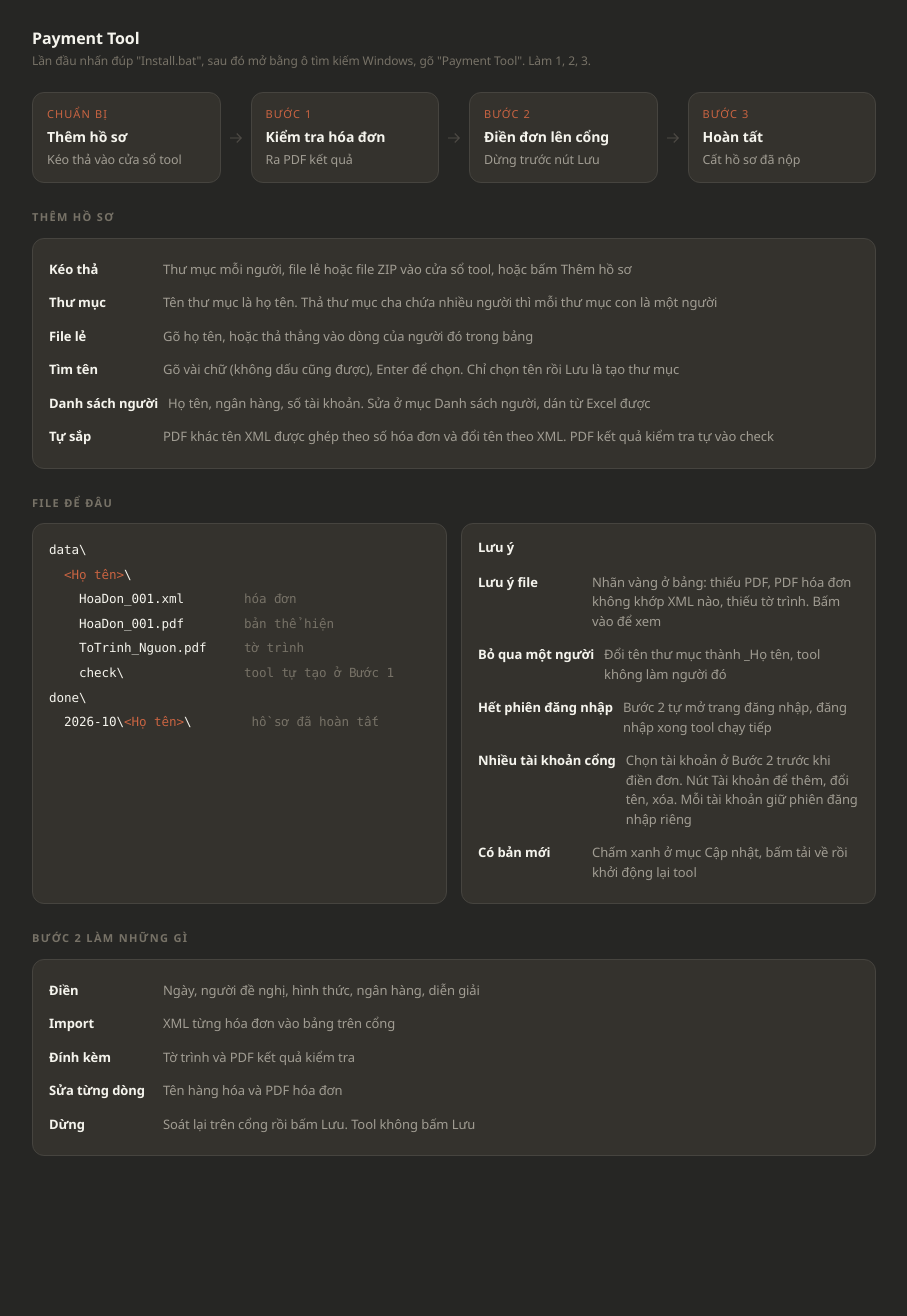
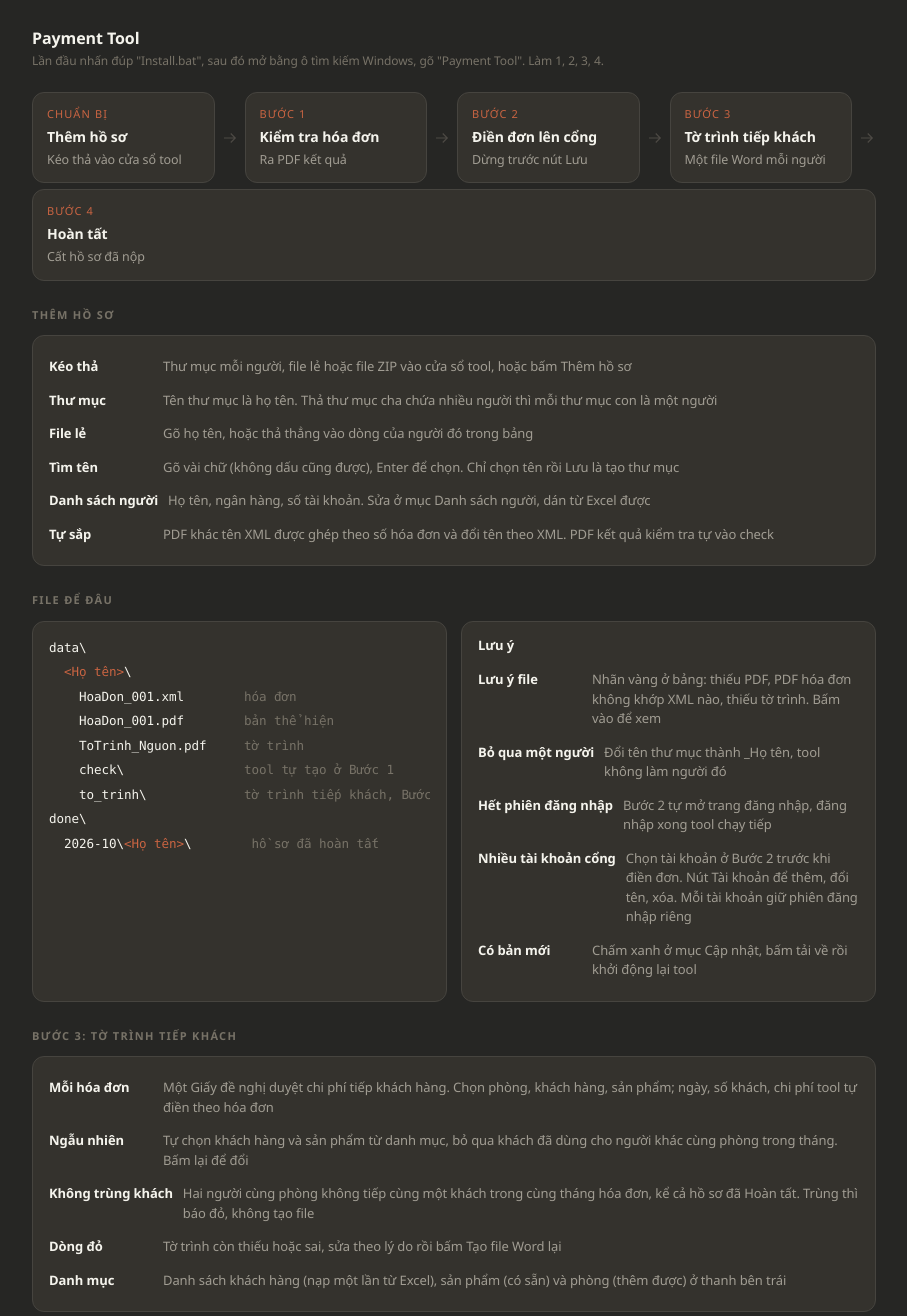
Before and after one commit to dovannam115/payment-tool, a plain HTML site: page Operating_Guide.html in a window 1280 px wide. Shown: the top 1316 px of the page, without its empty margins (186-1093 px from the left). Before the commit the page ends 1190 px from the top, so only its background shows below. Drawn offline with Linux system fonts and the light colour scheme.

Commit message:
Update Operating_Guide.html

```diff
--- a/Operating_Guide.html
+++ b/Operating_Guide.html
@@ -61,7 +61,7 @@
 <body>
 <div class="page">
   <h1>Payment Tool</h1>
-  <div class="sub">Lần đầu nhấn đúp "Install.bat", sau đó mở bằng ô tìm kiếm Windows, gõ "Payment Tool". Làm 1, 2, 3.</div>
+  <div class="sub">Lần đầu nhấn đúp "Install.bat", sau đó mở bằng ô tìm kiếm Windows, gõ "Payment Tool". Làm 1, 2, 3, 4.</div>
 
   <div class="flow">
     <div class="node">
@@ -80,7 +80,12 @@
     </div>
     <div class="arrow"><svg viewBox="0 0 24 24" fill="none" stroke="currentColor" stroke-width="1.6"><path d="M4 12h15M13 6l6 6-6 6"/></svg></div>
     <div class="node">
-      <div class="n">Bước 3</div><b>Hoàn tất</b>
+      <div class="n">Bước 3</div><b>Tờ trình tiếp khách</b>
+<span>Một file Word mỗi người</span>
+</div>
+<div class="arrow"><svg viewBox="0 0 24 24" fill="none" stroke="currentColor" stroke-width="1.6"><path d="M4 12h15M13 6l6 6-6 6"/></svg></div>
+<div class="node">
+<div class="n">Bước 4</div><b>Hoàn tất</b>
       <span>Cất hồ sơ đã nộp</span>
     </div>
   </div>
@@ -104,6 +109,7 @@
     HoaDon_001.pdf        <i>bản thể hiện</i>
     ToTrinh_Nguon.pdf     <i>tờ trình</i>
     check\                <i>tool tự tạo ở Bước 1</i>
+    to_trinh\             <i>tờ trình tiếp khách, Bước 3</i>
 done\
   2026-10\<u>&lt;Họ tên&gt;</u>\        <i>hồ sơ đã hoàn tất</i></div>
     </div>
@@ -117,7 +123,15 @@ done\
     </div>
   </div>
 
-  <h2>Bước 2 làm những gì</h2>
+  <h2>Bước 3: tờ trình tiếp khách</h2>
+<div class="box">
+<div class="note"><b>Mỗi hóa đơn</b><span>Một Giấy đề nghị duyệt chi phí tiếp khách hàng. Chọn phòng, khách hàng, sản phẩm; ngày, số khách, chi phí tool tự điền theo hóa đơn</span></div>
+<div class="note"><b>Ngẫu nhiên</b><span>Tự chọn khách hàng và sản phẩm từ danh mục, bỏ qua khách đã dùng cho người khác cùng phòng trong tháng. Bấm lại để đổi</span></div>
+<div class="note"><b>Không trùng khách</b><span>Hai người cùng phòng không tiếp cùng một khách trong cùng tháng hóa đơn, kể cả hồ sơ đã Hoàn tất. Trùng thì báo đỏ, không tạo file</span></div>
+<div class="note"><b>Dòng đỏ</b><span>Tờ trình còn thiếu hoặc sai, sửa theo lý do rồi bấm Tạo file Word lại</span></div>
+<div class="note"><b>Danh mục</b><span>Danh sách khách hàng (nạp một lần từ Excel), sản phẩm (có sẵn) và phòng (thêm được) ở thanh bên trái</span></div>
+</div>
+<h2>Bước 2 làm những gì</h2>
   <div class="box">
     <div class="note"><b>Điền</b><span>Ngày, người đề nghị, hình thức, ngân hàng, diễn giải</span></div>
     <div class="note"><b>Import</b><span>XML từng hóa đơn vào bảng trên cổng</span></div>
```
